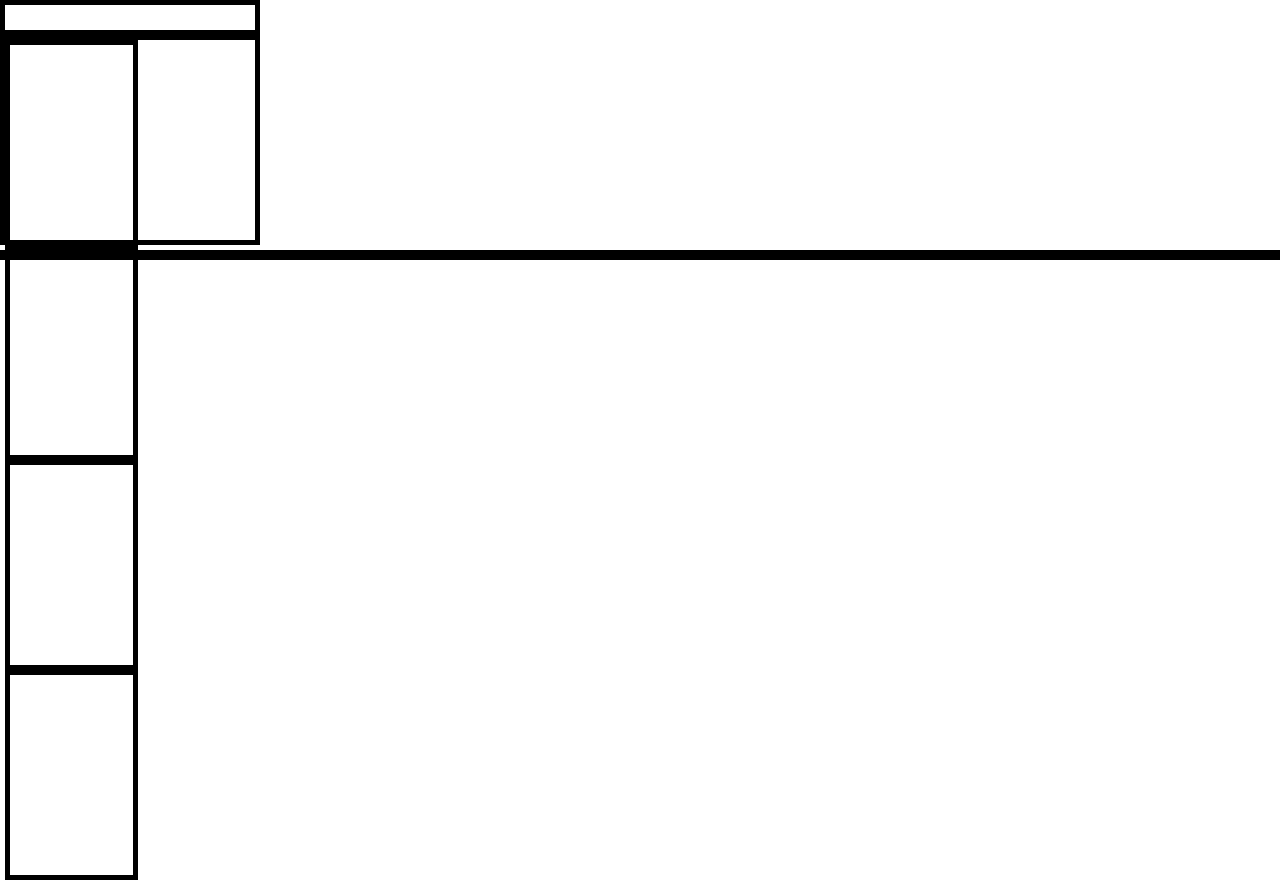
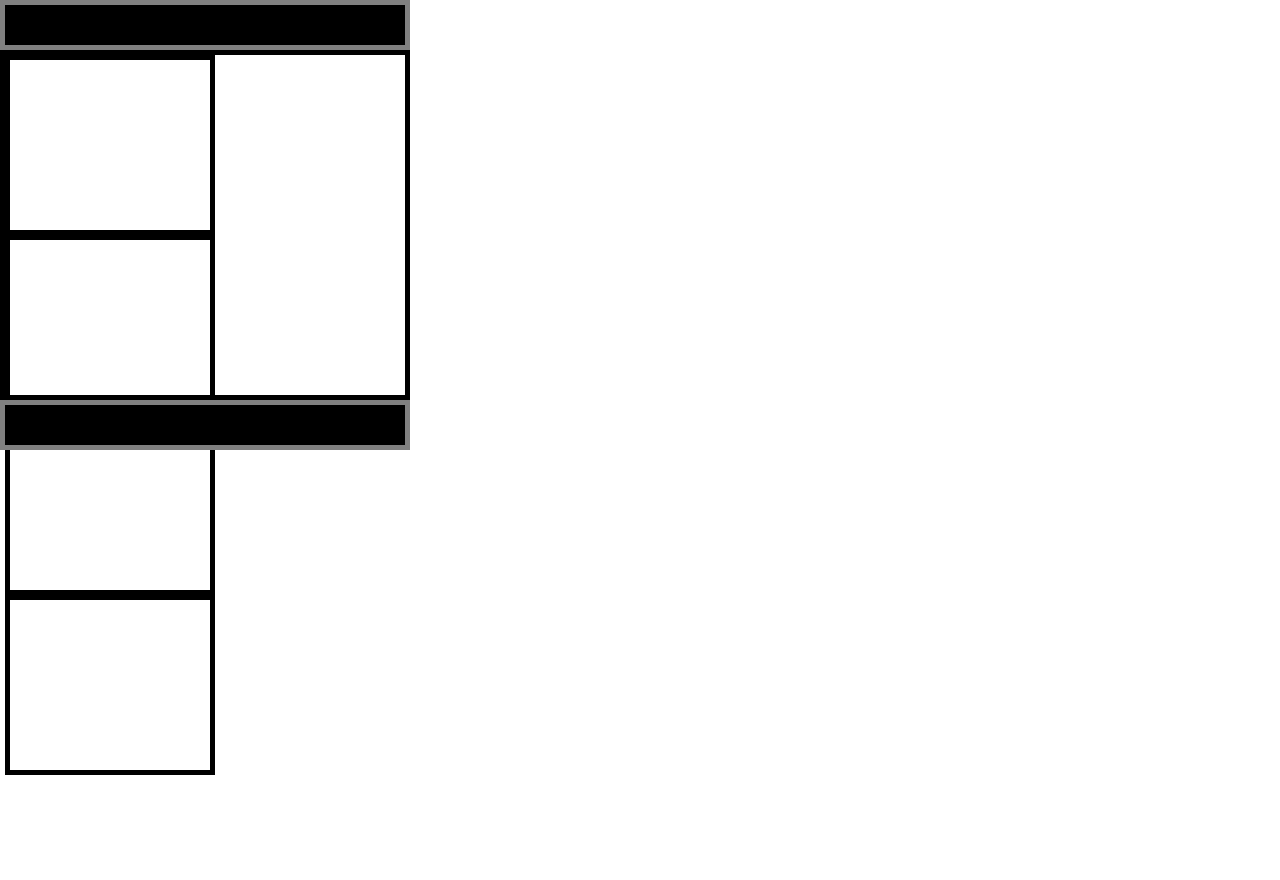
Before and after one commit to Mitchell-Joyner/HTML-CSS, a plain HTML site: page index.html in a window 1280 px wide. After the commit the page ends 800 px from the top, so only its background shows below. Drawn offline with Linux system fonts and the light colour scheme.

Commit message:
Still attempting to make html kek-tastic.
Ynot. Kek-tastic.

```diff
--- a/index.html
+++ b/index.html
@@ -10,10 +10,10 @@
         <header></header>
           <article>
             <body>
-              <div></div>
-              <div></div>
-              <div></div>
-              <div></div>
+              <div class id = "box1"></div>
+              <div class = "box2"></div>
+              <div class id = "box1"></div>
+              <div class = "box2"></div>
             </body>
           </article>
       </section>
--- a/style.css
+++ b/style.css
@@ -4,23 +4,23 @@ body{
     padding:0;
 }
 section{
-  height: 250px;
-  width: 250px;
+  height: 400px;
+  width: 400px;
   background-color: white;
 }
 header, footer{
-  height: 10%;
-  width: 100%;
-  border: 5px solid black;
-  background-color: #inherit;
+  height: 40px;
+  width: 400px;
+  border: 5px solid gray;
+  background-color: black;
 }
 article{
-  height: 80%;
+  height: 85%;
   width: 100%;
   border: 5px solid black;
 }
 div{
-  height: 100%;
-  width: 49%;
+  height: 50%;
+  width: 50%;
   border: 5px solid black;
 }
```
